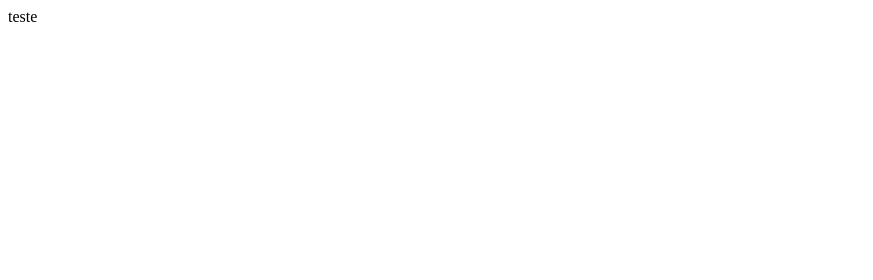
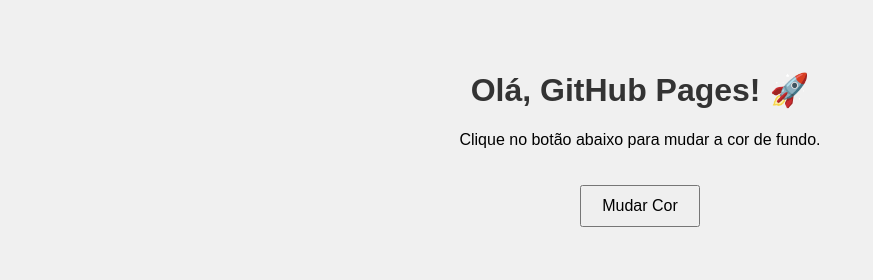
Before and after one commit to Andrew-Phellip/teste, a plain HTML site: page index.html in a window 1280 px wide. Shown: the whole page, without its empty margins (0-873 px from the left). Drawn offline with Linux system fonts and the light colour scheme.

Commit message:
Update index.html

```diff
--- a/index.html
+++ b/index.html
@@ -1,11 +1,42 @@
 <!DOCTYPE html>
-<html lang="en">
+<html lang="pt-BR">
 <head>
-    <meta charset="UTF-8">
-    <meta name="viewport" content="width=device-width, initial-scale=1.0">
-    <title>Document</title>
+  <meta charset="UTF-8">
+  <title>Meu Site no GitHub Pages</title>
+  <style>
+    body {
+      font-family: Arial, sans-serif;
+      text-align: center;
+      background-color: #f0f0f0;
+      margin: 0;
+      padding: 50px;
+    }
+
+    h1 {
+      color: #333;
+    }
+
+    button {
+      padding: 10px 20px;
+      font-size: 16px;
+      margin-top: 20px;
+      cursor: pointer;
+    }
+  </style>
 </head>
 <body>
-    teste
+  <h1>Olá, GitHub Pages! 🚀</h1>
+  <p>Clique no botão abaixo para mudar a cor de fundo.</p>
+  <button onclick="mudarCor()">Mudar Cor</button>
+
+  <script>
+    const cores = ["#f0f0f0", "#ffddc1", "#c1ffd7", "#d1c1ff", "#fffec1"];
+    let indice = 0;
+
+    function mudarCor() {
+      indice = (indice + 1) % cores.length;
+      document.body.style.backgroundColor = cores[indice];
+    }
+  </script>
 </body>
 </html>
```
